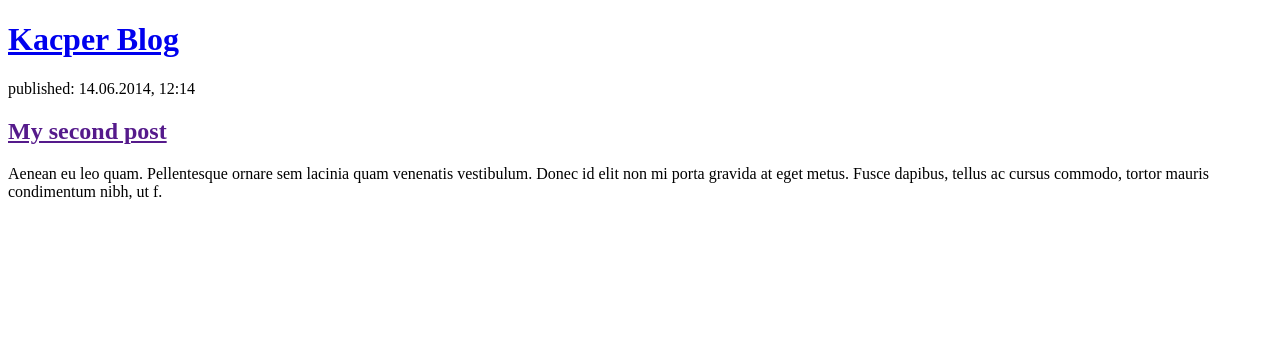
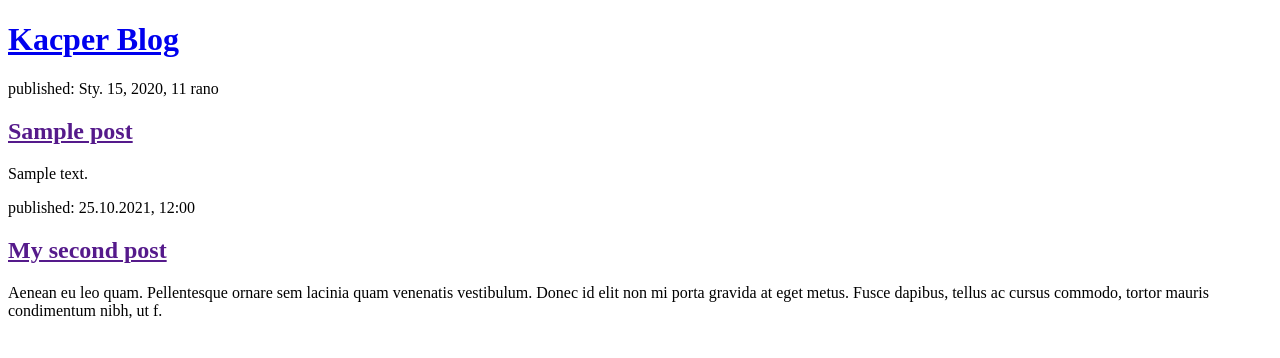
Before and after one commit to Kacper-Pohl/aplikacje-inte-22672-195ic, a Django app: page / in a window 1280 px wide. Shown: the top 358 px of the page. Run offline with Django 3.2, Linux system fonts and the light colour scheme; tables that the repository leaves empty hold one stand-in row (values such as "Sample post").

Commit message:
zmiany w post_list.html

```diff
--- a/blog/templates/blog/post_list.html
+++ b/blog/templates/blog/post_list.html
@@ -9,10 +9,16 @@
     <h1><a href="/">Kacper Blog</a></h1>
 </div>
 
-
+{% for post in posts %}
+    <div>
+        <p>published: {{ post.published_date }}</p>
+        <h2><a href="">{{ post.title }}</a></h2>
+        <p>{{ post.text|linebreaksbr }}</p>
+    </div>
+{% endfor %}
 
 <div>
-    <p>published: 14.06.2014, 12:14</p>
+    <p>published: 25.10.2021, 12:00</p>
     <h2><a href="">My second post</a></h2>
     <p>Aenean eu leo quam. Pellentesque ornare sem lacinia quam venenatis vestibulum. Donec id elit non mi porta gravida
         at eget metus. Fusce dapibus, tellus ac cursus commodo, tortor mauris condimentum nibh, ut f.</p>
```
